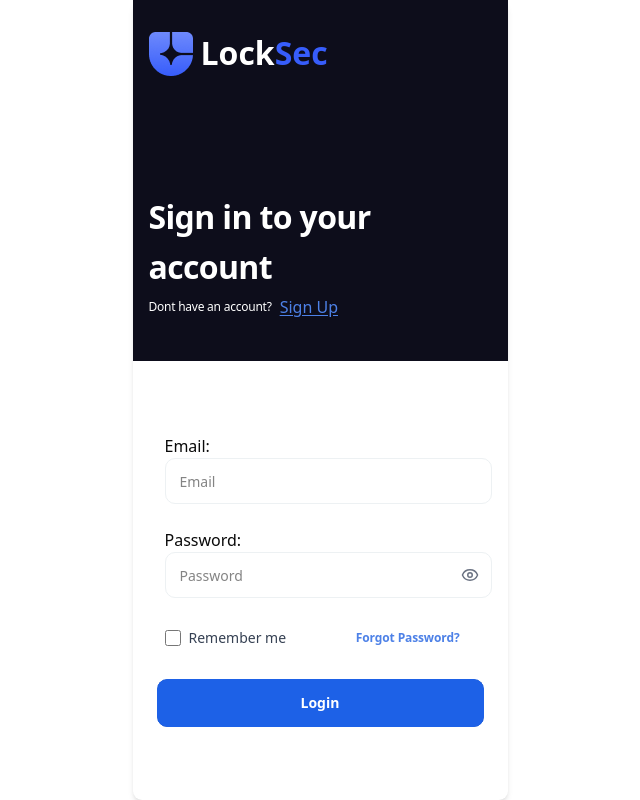
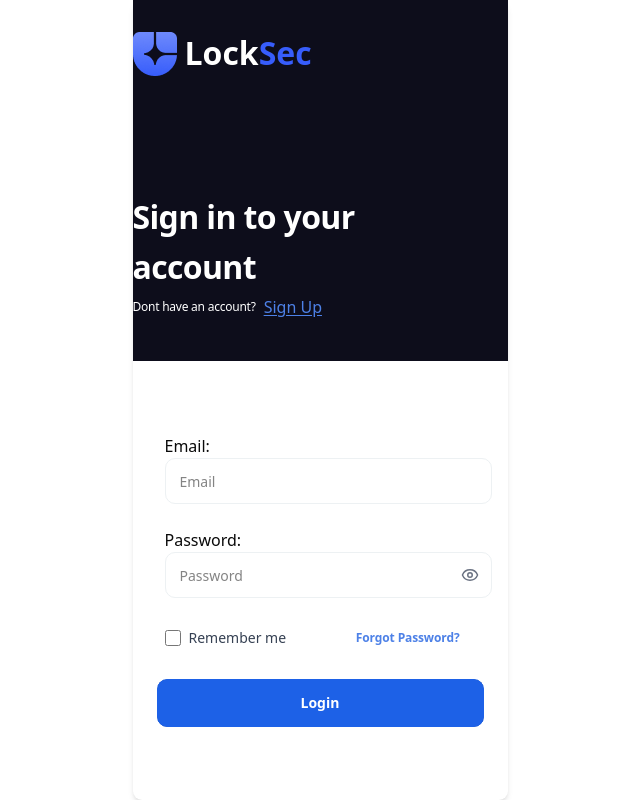
Before and after one commit to cyberrspace/locksec-ola, a Next.js app: page /login in a window 1280 px wide. Shown: the whole page, without its empty margins (320-960 px from the left). Built offline with nearby package versions, Linux system fonts and the light colour scheme.

Commit message:
layout updated

```diff
--- a/app/layout.tsx
+++ b/app/layout.tsx
@@ -31,7 +31,7 @@ export default function RootLayout({
         <Script src="https://js.paystack.co/v1/inline.js" strategy="beforeInteractive" />
       </head>
       <body
-        className={`${geistSans.variable} ${geistMono.variable} antialiased`}
+        className={`${geistSans.variable} ${geistMono.variable} antialiased overflow-x-hidden`}
       >
 
         {children}
--- a/components/LoginPage/LoginHero.tsx
+++ b/components/LoginPage/LoginHero.tsx
@@ -4,7 +4,7 @@ import SignUpLink from "./SignUp";
 
 export default function LoginHero() {
   return (
-    <section className="px-4 w-full  md:w-[375px]  h-[265px] space-y-[7rem]">
+    <section className="w-full md:w-[375px]  h-[265px] space-y-[7rem]">
 
       <div className="flex flex-row flex-1 gap-2 -mt-8">
         <Image
--- a/components/common/ContentWrapper.tsx
+++ b/components/common/ContentWrapper.tsx
@@ -9,7 +9,7 @@ interface ContentWrapperProps {
 export default function ContentWrapper({ children }: ContentWrapperProps) {
   return (
     <div
-      className="w-full  md:w-[375px] min-h-screen rounded-[9px] opacity-100 bg-white shadow-md mx-auto"
+      className="w-full md:w-[375px]  min-h-screen rounded-[9px] opacity-100 bg-white shadow-md mx-auto"
       style={{ transform: "rotate(0deg)" }}>
       {children}
     </div>
```
